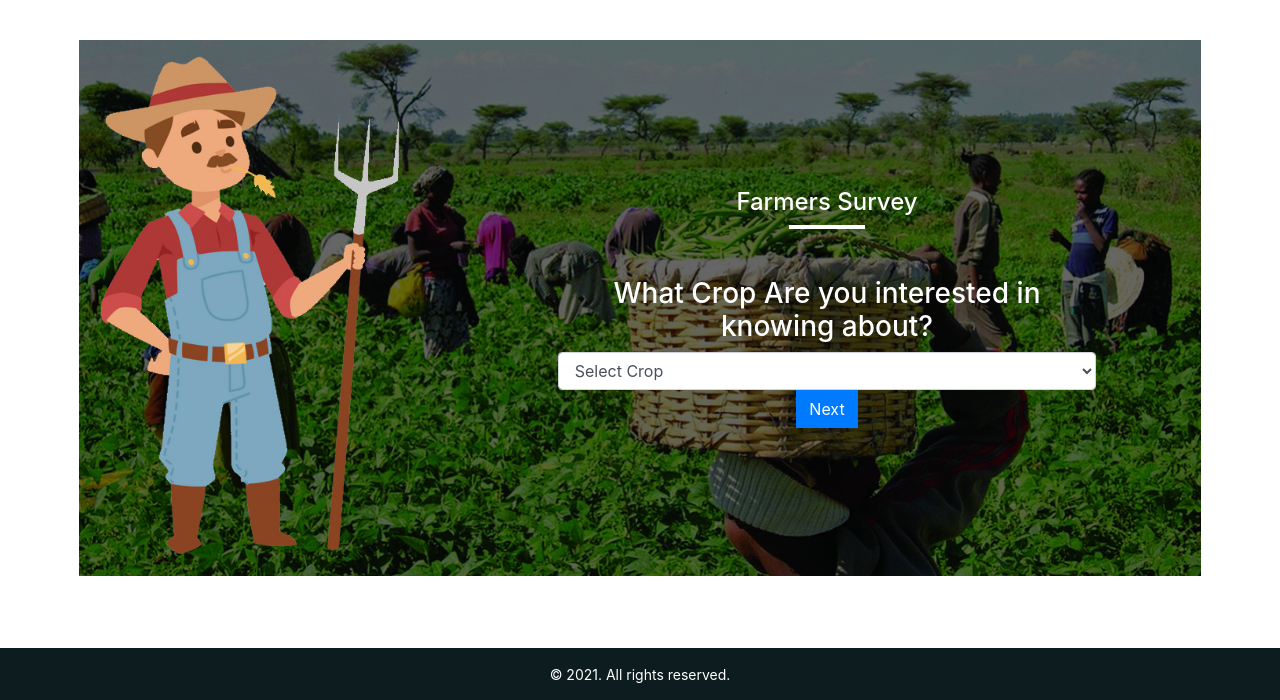
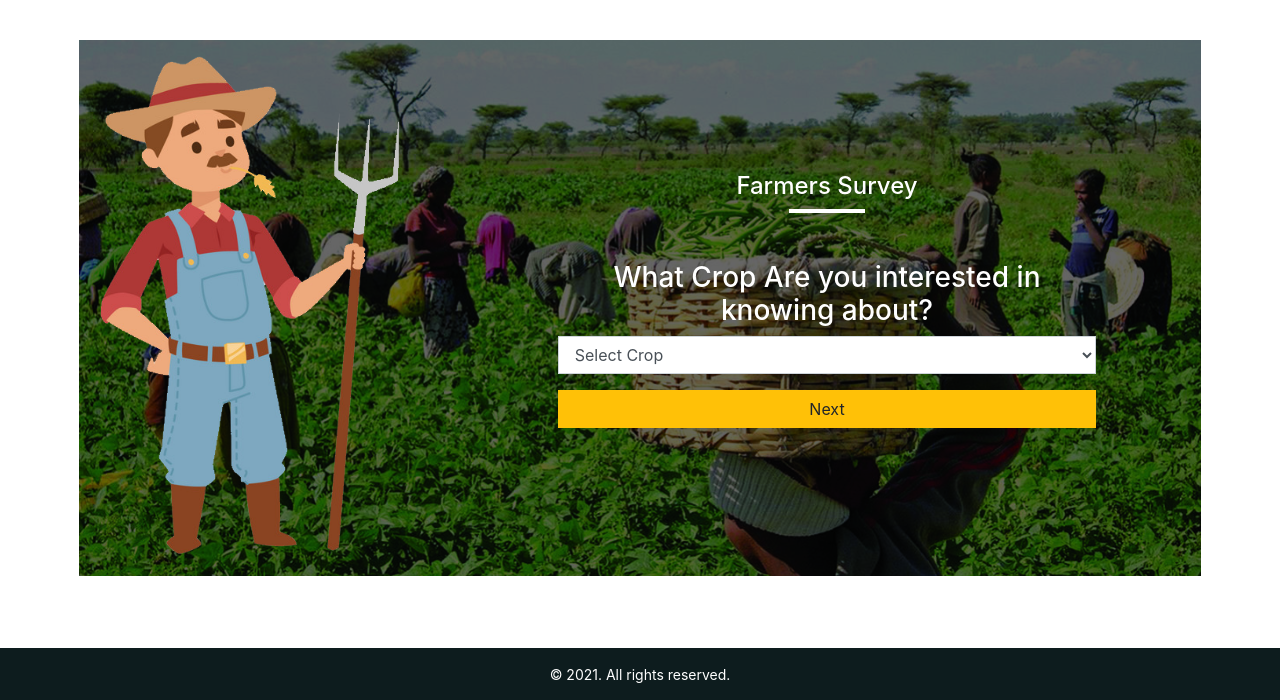
Before and after one commit to bhimbho/Crop-Expert-System, a PHP site: page /existing-farmer-survey.php in a window 1280 px wide. Shown: the part 56-756 px from the top of the page. Run offline with PHP 8.4, Linux system fonts and the light colour scheme; the visitor is signed in with stand-in values (Sample User, id 1); data comes from the database, SQL or seed files in the repository.

Commit message:
UI Updates

```diff
--- a/existing-farmer-survey.php
+++ b/existing-farmer-survey.php
@@ -15,7 +15,8 @@
                 <input type="hidden" name="farmer_id" class="farmer_id" value="<?= $_SESSION['farmer_id'] ?>">
                     <div class="question">
 						<h3 class="text-white ">What Crop Are you interested in knowing about?</h3>
-						<select name="crop_choice" id="crop_choice" class="form-control" required>
+                        <div class="form-group">
+						<select name="crop_choice" id="crop_choice" class="form-control rounded-0" required>
                             <option value="">Select Crop</option>
                             <?php
                                 $crops = $survey->get_all_crops();
@@ -23,12 +24,18 @@
                                 <option value="<?= $crops->crop_id?>"><?= $crops->crop?></option>
                                 <?php }?>
                         </select>
-						<button class="btn btn-primary rounded-0 next">Next</button>
-						<button class="finish">Finish</button>
+                        </div>
+                        <div class="form-group">
+						<button class="btn btn-warning btn-block rounded-0 next">Next</button>
+                        </div>
+                        <div class="form-group">
+						<button class="finish btn btn-warning btn-block rounded-0">Finish</button>
+                        </div>
 					</div>
                     <div class="question">
 						<h3 class="text-white ">What Variety of Cassava seed are you interested in planting?</h3>
-						<select name="seed" id="seed" class="form-control" required>
+                        <div class="form-group">
+						<select name="seed" id="seed" class="form-control rounded-0" required>
                             <option value="">Select Variety</option>
                             <?php
                                 $cassava = $survey->get_all_cassava_varieties();
@@ -36,18 +43,23 @@
                                 <option value="<?= $cassava->cassava_id?>"><?= $cassava->cassava?></option>
                                 <?php }?>
                         </select>
-						<button class="btn btn-primary rounded-0 next">Next</button>
+                        </div>
+                        <div class="form-group">
+						<button class="btn btn-warning btn-block rounded-0 next">Next</button>
+                        </div>
 					</div>
                     <div class="question">
 						<h3 class="text-white ">What Stage of Cassava Planting are you interested?</h3>
-						<select name="stage" id="stage" class="form-control" required>
+                        <div class="form-group">
+						<select name="stage" id="stage" class="form-control rounded" required>
                             <option value="">Select Stage</option>
                                 <option value="0">Pre-Planting</option>
                                 <option value="1">Planting</option>
                                 <option value="2">Post-Planting</option>
                         </select>
-						<button class="btn btn-primary rounded-0 next">Next</button>
-						<button class="finish">Finish</button>
+                        </div>
+						<button class="btn btn-warning btn-block rounded-0 next">Next</button>
+						<button class="finish btn btn-warning btn-block rounded-0">Finish</button>
 					</div>
 				</form>
 			</div>
```
Also changed, not shown: practising_farmers_result.php (+6 -4 lines).
